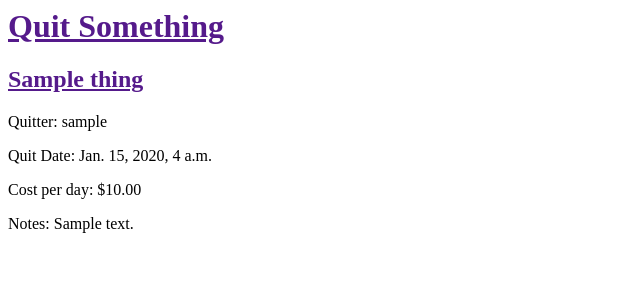
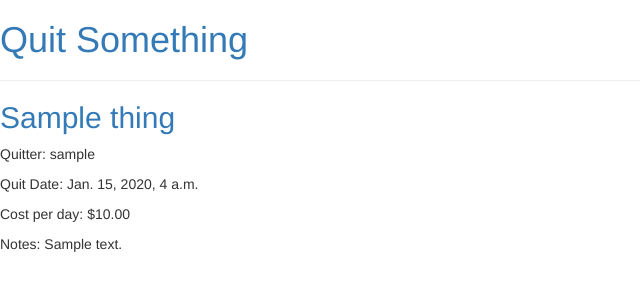
Before and after one commit to ronraney/quit_app, a Django app: template quit/templates/quit/something_list.html in a window 1280 px wide. Shown: the top 300 px of the page, without its empty margins (0-640 px from the left). Run offline with Django 3.2, Linux system fonts and the light colour scheme; the template is opened without the code that fills it: values that come from a table or form of the project are taken from there, others are empty; tables that the repository leaves empty hold one stand-in row (values such as "Sample post"); some libraries are stand-ins or nearby versions.

Commit message:
Modified template to use static CSS

```diff
--- a/quit/templates/quit/something_list.html
+++ b/quit/templates/quit/something_list.html
@@ -1,10 +1,12 @@
 <html>
     <head>
         <title>Quit Something App</title>
+        <link rel="stylesheet" href="//maxcdn.bootstrapcdn.com/bootstrap/3.2.0/css/bootstrap.min.css">
+        <link rel="stylesheet" href="//maxcdn.bootstrapcdn.com/bootstrap/3.2.0/css/bootstrap-theme.min.css">
     </head>
     <body>
         <div>
-            <h1><a href="">Quit Something</a></h1>
+            <h1><a href="">Quit Something</a></h1><hr>
         </div>
 
         {% for thing in things %}
```
